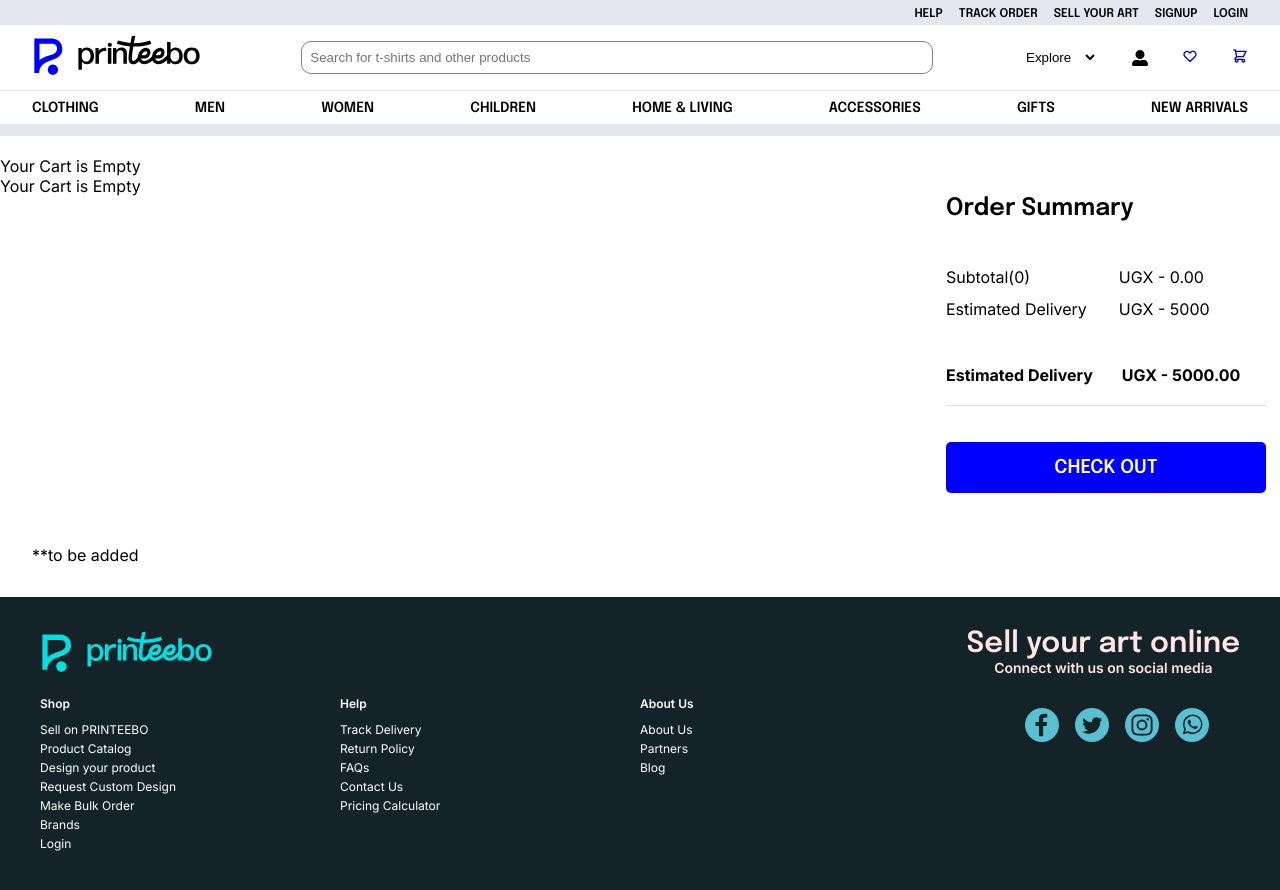
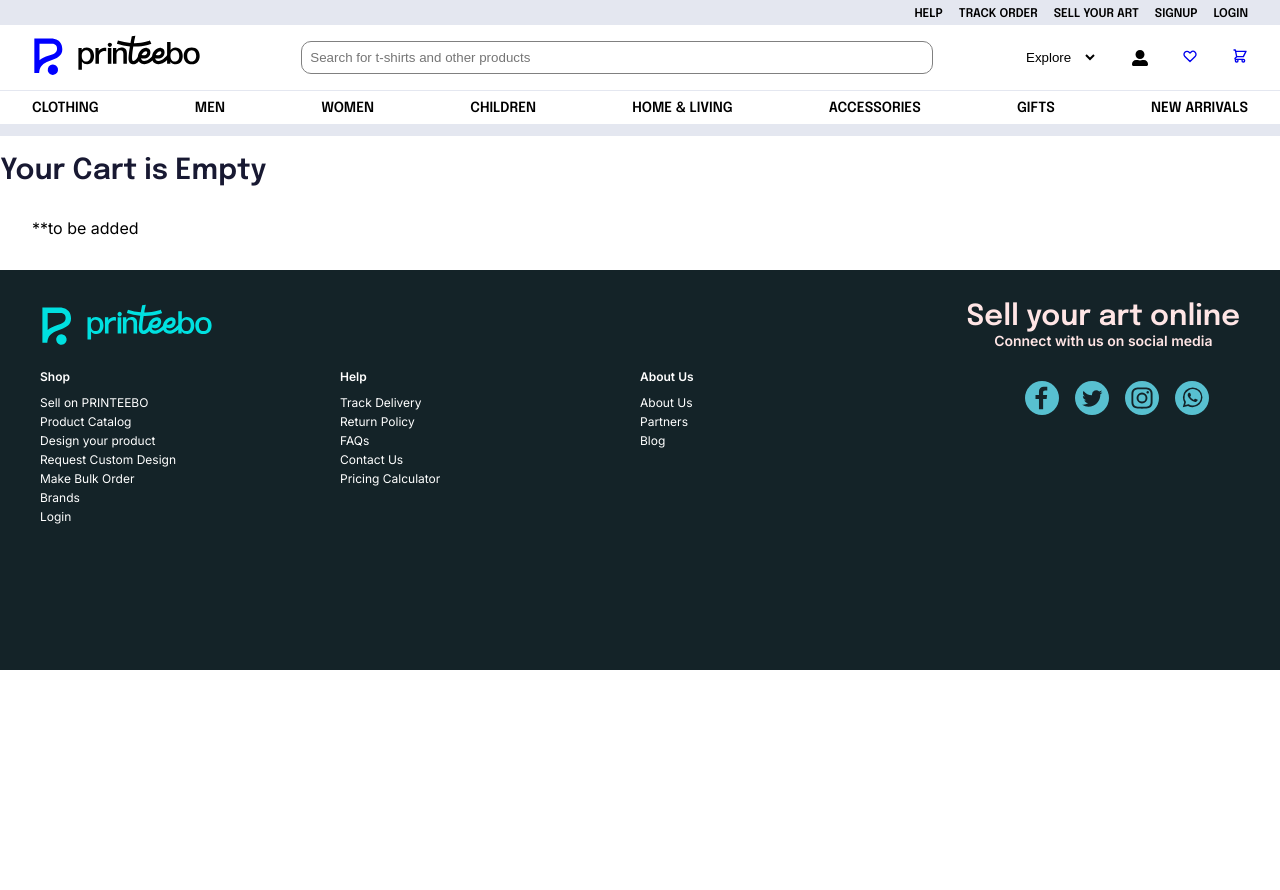
Before and after one commit to rmauritsson/printeebo_mern, a React (Create React App) app in the folder frontend/: page /cart in a window 1280 px wide. Shown: the top 890 px of the page. After the commit the page ends 800 px from the top, so only its background shows below. Built offline with nearby package versions, Linux system fonts and the light colour scheme.

Commit message:
Added ability to delete from cart

```diff
--- a/frontend/src/actions/cartActions.js
+++ b/frontend/src/actions/cartActions.js
@@ -24,6 +24,11 @@ export const addToCart =
         localStorage.setItem('cartItems', JSON.stringify(getState().cart.cartItems))
     };
 
-export const removeFromCart = () => async (dispatch) => {
+export const removeFromCart = (id) => async (dispatch, getState) => {
+    dispatch({
+        type: CART_REMOVE_ITEM,
+        payload: id,
+    });
 
+    localStorage.setItem('cartItems', JSON.stringify(getState().cart.cartItems))
 }
--- a/frontend/src/reducers/cartReducers.js
+++ b/frontend/src/reducers/cartReducers.js
@@ -25,7 +25,10 @@ const cartReducer = (state = { cartItems: [] }, action) => {
       }
 
     case CART_REMOVE_ITEM:
-      return;
+      return {
+        ...state,
+        cartItems: state.cartItems.filter(x => x.product !== action.payload)
+      }
 
     default:
       return state;
--- a/frontend/src/screens/CartScreens/cart.js
+++ b/frontend/src/screens/CartScreens/cart.js
@@ -2,7 +2,7 @@ import { useState, useEffect } from "react";
 import { useDispatch, useSelector } from "react-redux";
 import { Link, withRouter } from "react-router-dom";
 import queryString from "query-string";
-import { addToCart } from "../../actions/cartActions";
+import { addToCart, removeFromCart } from "../../actions/cartActions";
 
 const Cart = ({ match, location, history }) => {
   let params = queryString.parse(location.search);
@@ -26,15 +26,20 @@ const Cart = ({ match, location, history }) => {
   }, [dispatch, productId, qty, chart, size, color, style]);
 
   const removeItemFromCartHandler = (id) => {
-    console.log(id);
+    dispatch(removeFromCart(id))
   };
+
+  const checkOutHandler = () => {
+    history.push('/login?redirect=shipping')
+  };
+
 
   return (
     <div className="cart">
       <div className="header"></div>
       <div className="description">
         {cartItems.length === 0 ? (
-          "Your Cart is Empty"
+          <h1>Your Cart is Empty</h1>
         ) : (
           <h1>
             Your Cart ({cartItems.length}){" "}
@@ -45,7 +50,7 @@ const Cart = ({ match, location, history }) => {
       <div className="cart_content">
         <div className="description">
           {cartItems.length === 0 ? (
-            "Your Cart is Empty"
+            ""
           ) : (
             <div className="cart_body">
               <table>
@@ -153,7 +158,7 @@ const Cart = ({ match, location, history }) => {
           )}
         </div>
         <div className="summary">
-          <table>
+          {cartItems.length === 0 ? '' : (<table>
             <thead>
               <tr>
                 <th>Order Summary</th>
@@ -203,11 +208,12 @@ const Cart = ({ match, location, history }) => {
               </tr>
               <tr>
                 <td>
-                  <button>CHECK OUT</button>
+                  <button disabled={cartItems.length === 0} onClick={e => checkOutHandler()}>CHECK OUT</button>
                 </td>
               </tr>
             </tbody>
-          </table>
+          </table>)}
+
         </div>
       </div>
       <div className="cart_relatable">**to be added</div>
```
